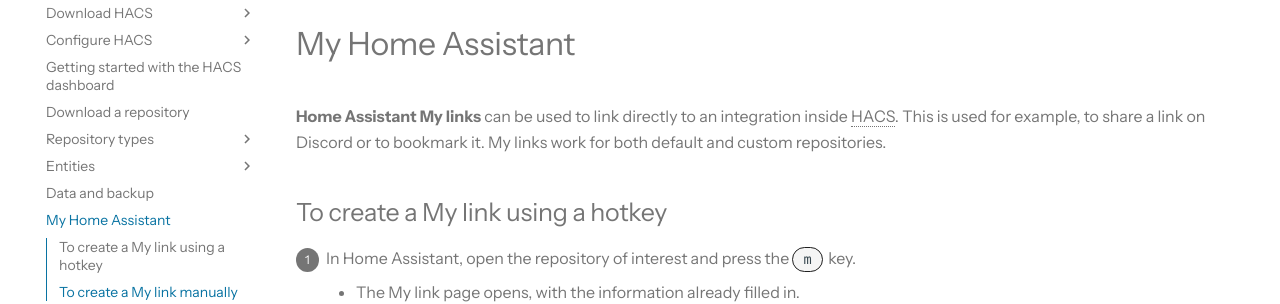
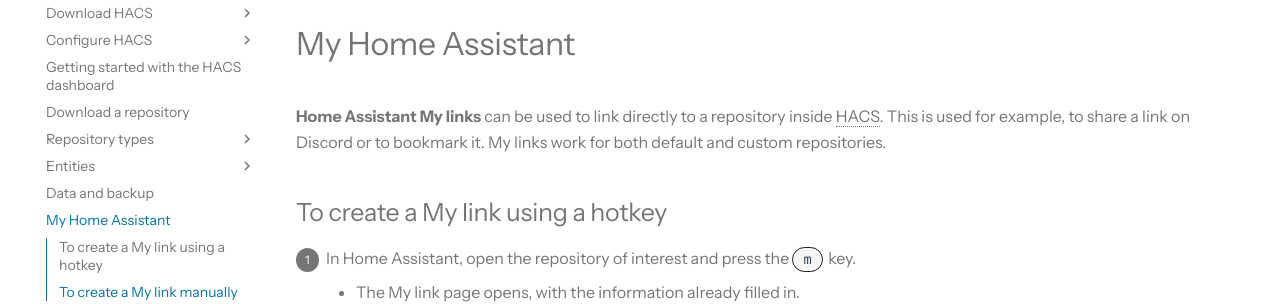
Before and after one commit to hacs/documentation, an MkDocs documentation site: the page built from source/docs/use/my.md, in a window 1280 px wide and 1073 px high. Shown: the part 173-477 px from the top of the window. Built offline with MkDocs 1.6.1 and Material for MkDocs 9.7.7, drawn with Linux system fonts in a browser that asks for light colours; some web fonts are replaced; plug-ins that fetch from the network failed and are left out; comment, search, counter and statistics services are not loaded.

Commit message:
Update source/docs/use/my.md

```diff
--- a/source/docs/use/my.md
+++ b/source/docs/use/my.md
@@ -3,7 +3,7 @@ title: 'My Home Assistant'
 description: 'Creating a My link to a HACS repository'
 ---
 
-**Home Assistant My links** can be used to link directly to an integration inside HACS. This is used for example, to share a link on Discord or to bookmark it. My links work for both default and custom repositories.
+**Home Assistant My links** can be used to link directly to a repository inside HACS. This is used for example, to share a link on Discord or to bookmark it. My links work for both default and custom repositories.
 
 ## To create a My link using a hotkey
 
```
